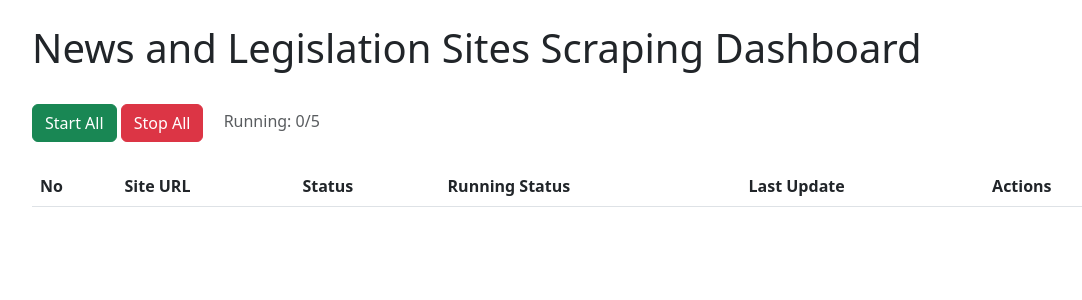
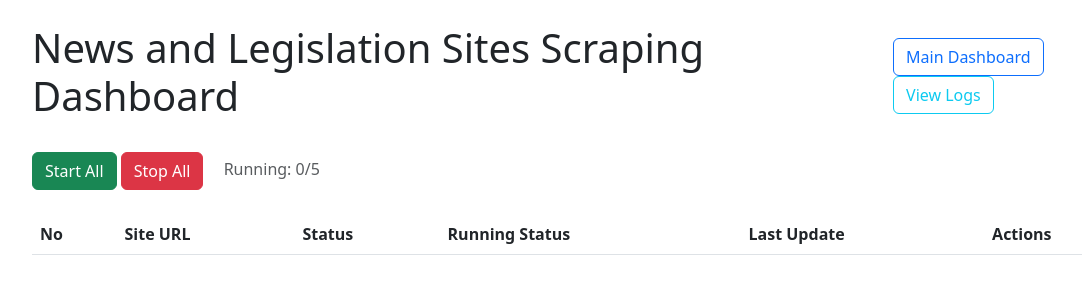
Before and after one commit to softdev24715/news-scrapper, a Flask app: template news_parser/web/templates/dashboard.html in a window 1280 px wide. Shown: the top 300 px of the page, without its empty margins (50-1132 px from the left). Run offline with Flask 3, Linux system fonts and the light colour scheme; the template is opened without the code that fills it, so the values that code supplies are empty.

Commit message:
html fixed

```diff
--- a/news_parser/web/templates/dashboard.html
+++ b/news_parser/web/templates/dashboard.html
@@ -71,8 +71,8 @@
         <div class="d-flex justify-content-between align-items-center mb-4">
             <h1>News and Legislation Sites Scraping Dashboard</h1>
             <div>
-                <!-- <a href="/" class="btn btn-outline-primary me-2">Main Dashboard</a> -->
-                <!-- <a href="/logs" class="btn btn-outline-info">View Logs</a> -->
+                <a href="/" class="btn btn-outline-primary me-2">Main Dashboard</a>
+                <a href="/logs" class="btn btn-outline-info">View Logs</a>
             </div>
         </div>
 
```
Also changed, not shown: news_parser/web/templates/index.html (renamed from news_parser/web/templates/index_.html), news_parser/web/templates/logs.html (renamed from news_parser/web/templates/logs_.html).
